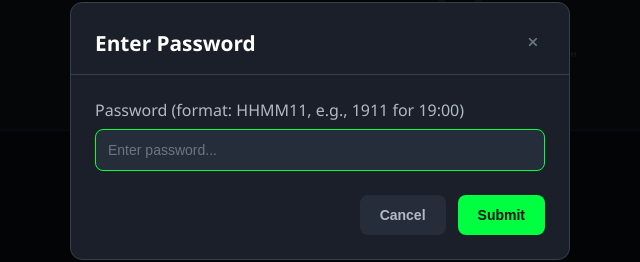
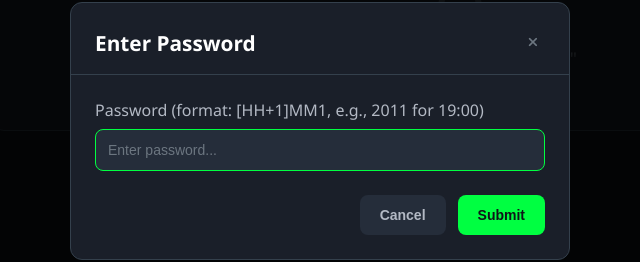
Before and after one commit to pratik11500/CloudVault2-web, a website: page public/index.html in a window 1280 px wide. Both pictures are taken after typing "Sample" into the empty fields and a click on the button "Add Post". Shown: the part 269-531 px from the top of the page, 320-960 px from the left. Drawn offline with Linux system fonts and the light colour scheme; no server answers.

Commit message:
Update index.html

```diff
--- a/public/index.html
+++ b/public/index.html
@@ -150,7 +150,7 @@
                 </div>
                 <form id="passwordForm">
                     <div class="form-group">
-                        <label for="passwordInput">Password (format: HHMM11, e.g., 1911 for 19:00)</label>
+                        <label for="passwordInput">Password (format: [HH+1]MM1, e.g., 2011 for 19:00)</label>
                         <input
                             type="text"
                             id="passwordInput"
```
